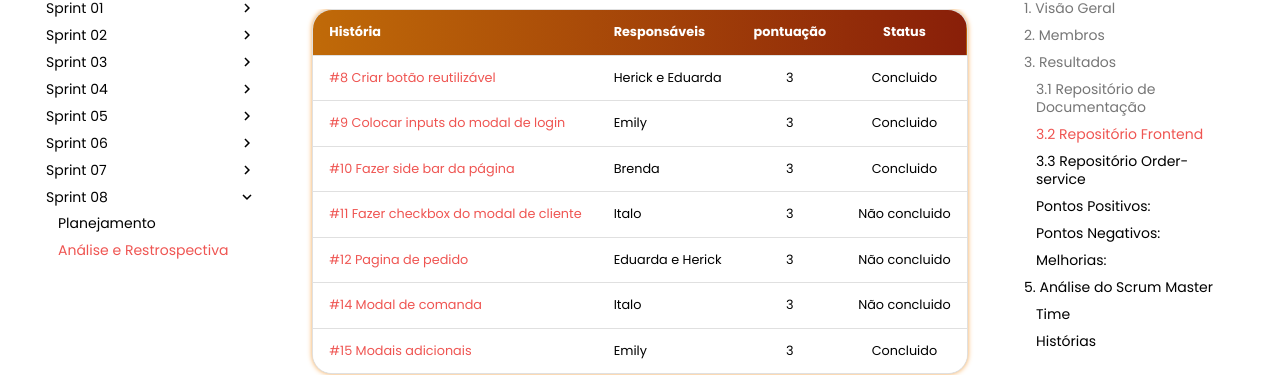
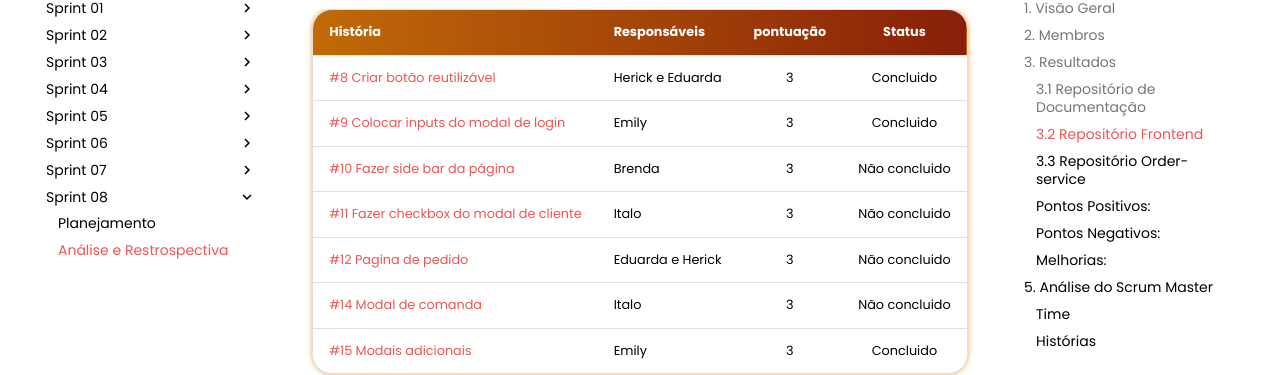
Before and after one commit to UnBArqDsw2021-1/2021.1_G02_TaNaMesa_docs, an MkDocs documentation site: the page built from docs/Sprints/Sprint-08/Review-08.md, in a window 1280 px wide and 900 px high, scrolled down 1243 px. Shown: the part 100-475 px from the top of the window. Built offline with MkDocs 1.6.1 and Material for MkDocs 9.7.7, drawn with Linux system fonts in a browser that asks for light colours; comment, search, counter and statistics services are not loaded.

Commit message:
(#115) ajuste

```diff
--- a/docs/Sprints/Sprint-08/Review-08.md
+++ b/docs/Sprints/Sprint-08/Review-08.md
@@ -37,7 +37,7 @@
 | :--------  | :-----------  | :-------: | :----: |
 | [#8 Criar botão reutilizável](https://github.com/UnBArqDsw2021-1/2021.1_G02_TaNaMesa_Frontend/issues/8) | Herick e Eduarda | 3 | Concluido |
 | [#9 Colocar inputs do modal de login](https://github.com/UnBArqDsw2021-1/2021.1_G02_TaNaMesa_Frontend/issues/9) | Emily | 3 | Concluido |
-| [#10 Fazer side bar da página](https://github.com/UnBArqDsw2021-1/2021.1_G02_TaNaMesa_Frontend/issues/10) | Brenda | 3 | Concluido |
+| [#10 Fazer side bar da página](https://github.com/UnBArqDsw2021-1/2021.1_G02_TaNaMesa_Frontend/issues/10) | Brenda | 3 | Não concluido |
 | [#11 Fazer checkbox do modal de cliente](https://github.com/UnBArqDsw2021-1/2021.1_G02_TaNaMesa_Frontend/issues/11) | Italo | 3 | Não concluido |
 | [#12 Pagina de pedido](https://github.com/UnBArqDsw2021-1/2021.1_G02_TaNaMesa_Frontend/issues/12) | Eduarda e Herick | 3 | Não concluido |
 | [#14 Modal de comanda](https://github.com/UnBArqDsw2021-1/2021.1_G02_TaNaMesa_Frontend/issues/14) | Italo | 3 | Não concluido |
```
